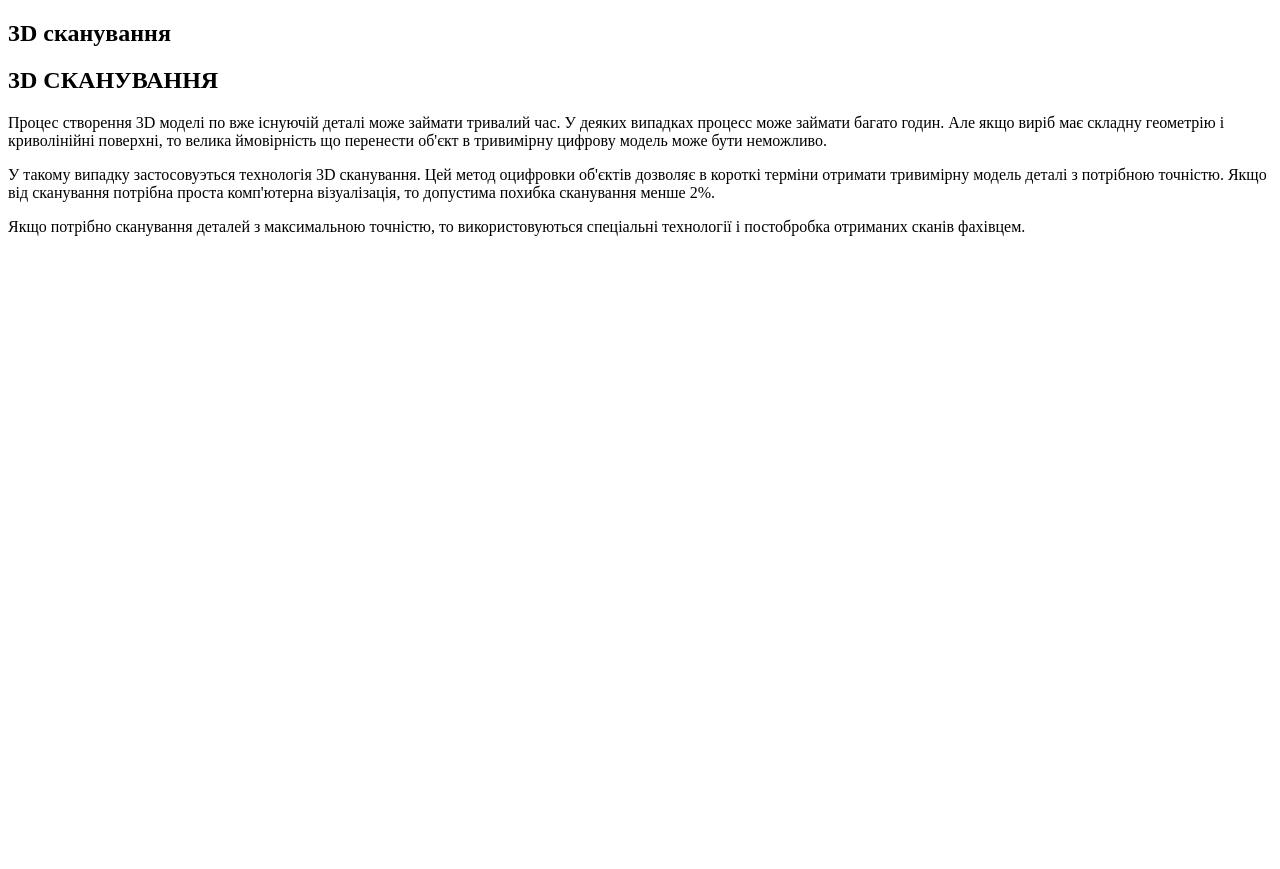
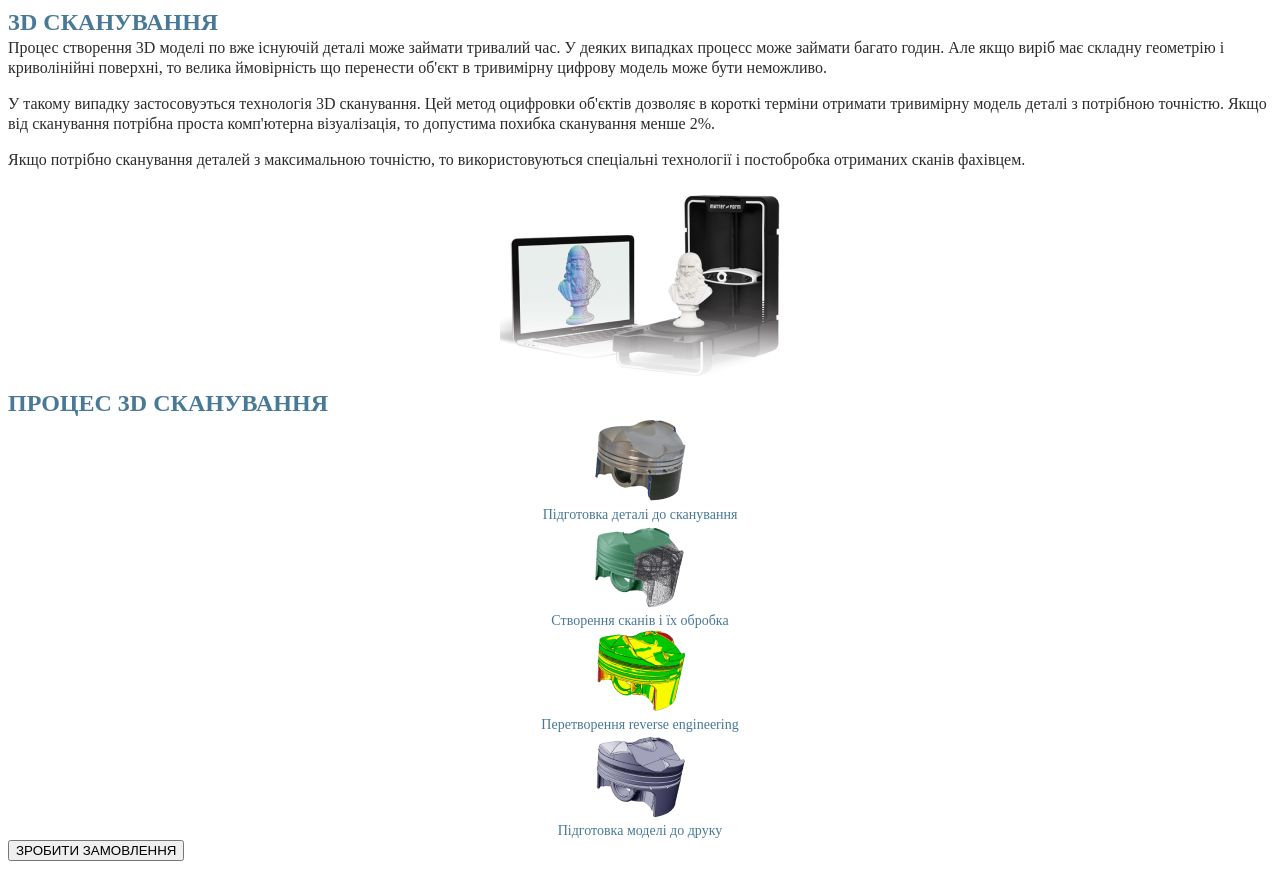
Before and after one commit to AlonaMaliarchyk/3D--Scanning, a plain HTML site: page index.html in a window 1280 px wide. Before the commit the page ends 800 px from the top, so only its background shows below. Drawn offline with Linux system fonts and the light colour scheme.

Commit message:
html+додаю scc

```diff
--- /dev/null
+++ b/alona.css
@@ -0,0 +1,79 @@
+*::before,
+*::after {
+    box-sizing: border-box;
+}
+
+h1,
+h2,
+h3,
+h4,
+h5,
+h6,
+p {
+    margin: 0;
+}
+
+ul,
+ol {
+    margin: 0;
+    padding-left: 0;
+    list-style: none;
+}
+
+a {
+    text-decoration: none;
+}
+
+.visually-hidden {
+    position: absolute;
+    white-space: nowrap;
+    width: 1px;
+    height: 1px;
+    overflow: hidden;
+    border: 0;
+    padding: 0;
+    clip: rect(0 0 0 0);
+    clip-path: inset(50%);
+    margin: -1px;
+}
+
+.container {
+    width: 100%;
+    padding-left: 20px;
+    padding-right: 20px;
+    padding-top: 20px;
+    padding-bottom: 20px;
+}
+
+.scanning-title {
+    font-weight: 700;
+    font-size: 24px;
+    line-height: 1.24;
+    color: #487996;
+}
+
+.hero-scanning {
+    padding-bottom: 16px;
+}
+
+.text {
+    font-weight: 300;
+    font-size: 16px;
+    line-height: 1.25;
+    color: #2B2B2B;
+}
+
+.item {
+    font-size: 14px;
+    line-height: 1.29;
+    text-align: center;
+    color: #487996;
+}
+
+.hero-scanning-img {
+    text-align: center;
+}
+
+.scanning-img {
+    text-align: center;
+}
--- a/index.html
+++ b/index.html
@@ -5,30 +5,80 @@
     <meta http-equiv="X-UA-Compatible" content="IE=edge" />
     <meta name="viewport" content="width=device-width, initial-scale=1.0" />
     <title>3D Scanning</title>
+    <link rel="stylesheet" href="./alona.css" />
   </head>
   <body>
     <section class="hero">
-      <h1 is-hidden>3D сканування</h1>
-      <h2 class="title">3D СКАНУВАННЯ</h2>
-      <p>
-        Процес створення 3D моделі по вже існуючій деталі може займати тривалий
-        час. У деяких випадках процесс може займати багато годин. Але якщо виріб
-        має складну геометрію і криволінійні поверхні, то велика ймовірність що
-        перенести об'єкт в тривимірну цифрову модель може бути неможливо.
-      </p>
-      <p>
-        У такому випадку застосовуэться технологія 3D сканування. Цей метод
-        оцифровки об'єктів дозволяє в короткі терміни отримати тривимірну модель
-        деталі з потрібною точністю. Якщо від сканування потрібна проста
-        комп'ютерна візуалізація, то допустима похибка сканування менше 2%.
-      </p>
-      <p>
-        Якщо потрібно сканування деталей з максимальною точністю, то
-        використовуються спеціальні технології і постобробка отриманих сканів
-        фахівцем.
-      </p>
+      <h1 class="visually-hidden">3D сканування</h1>
+      <h2 class="scanning-title">3D СКАНУВАННЯ</h2>
+      <ul>
+        <li class="hero-scanning">
+          <p class="text">
+            Процес створення 3D моделі по вже існуючій деталі може займати
+            тривалий час. У деяких випадках процесс може займати багато годин.
+            Але якщо виріб має складну геометрію і криволінійні поверхні, то
+            велика ймовірність що перенести об'єкт в тривимірну цифрову модель
+            може бути неможливо.
+          </p>
+        </li>
+        <li class="hero-scanning">
+          <p class="text">
+            У такому випадку застосовуэться технологія 3D сканування. Цей метод
+            оцифровки об'єктів дозволяє в короткі терміни отримати тривимірну
+            модель деталі з потрібною точністю. Якщо від сканування потрібна
+            проста комп'ютерна візуалізація, то допустима похибка сканування
+            менше 2%.
+          </p>
+        </li>
+        <li class="hero-scanning">
+          <p class="text">
+            Якщо потрібно сканування деталей з максимальною точністю, то
+            використовуються спеціальні технології і постобробка отриманих
+            сканів фахівцем.
+          </p>
+        </li>
+        <li>
+          <div class="hero-scanning-img">
+            <img src="./img/hero-scanning-mob-1x-min.png" alt="3D Scanning" />
+          </div>
+        </li>
+      </ul>
     </section>
-    <section class="scan-process"></section>
-    <section class="Order-form-button"></section>
+    <section class="scan-process">
+      <h2 class="scanning-title">ПРОЦЕС 3D СКАНУВАННЯ</h2>
+      <ul>
+        <li class="scanning-img">
+          <img
+            src="./img/Scanning-1mob-1x-min-min.png"
+            alt="Підготовка деталі до сканування"
+          />
+          <p class="item">Підготовка деталі до сканування</p>
+        </li>
+        <li class="scanning-img">
+          <img
+            src="./img/Scanning-2mob-1x-min-min.png"
+            alt="Створення сканів і їх обробка"
+          />
+          <p class="item">Створення сканів і їх обробка</p>
+        </li>
+        <li class="scanning-img">
+          <img
+            src="./img/Scanning-3mob-1x-min-min.png"
+            alt="Перетворення reverse engineering"
+          />
+          <p class="item">Перетворення reverse engineering</p>
+        </li>
+        <li class="scanning-img">
+          <img
+            src="./img/Scanning-4mob-1x-min-min.png"
+            alt="Підготовка моделі до друку"
+          />
+          <p class="item">Підготовка моделі до друку</p>
+        </li>
+      </ul>
+    </section>
+    <!-- <section class="Order-form-button"> -->
+    <button class="" type="button">ЗРОБИТИ ЗАМОВЛЕННЯ</button>
+    <!-- </section> -->
   </body>
 </html>
```
Also changed, not shown: img/Scanning-1mob-1x-min-min.png (added), img/Scanning-1mob-1x-min.jpg (deleted), img/Scanning-1mob-2x-min-min.png (added), img/Scanning-1mob-2x-min.jpg (deleted), img/Scanning-2mob-1x-min-min.png (added), img/Scanning-2mob-1x-min.jpg (deleted), img/Scanning-2mob-2x-min-min.png (added), img/Scanning-2mob-2x-min.jpg (deleted), img/Scanning-3mob-1x-min-min.png (added), img/Scanning-3mob-1x-min.jpg (deleted), img/Scanning-3mob-2x-min-min.png (added), img/Scanning-3mob-2x-min.jpg (deleted), img/Scanning-4mob-1x-min-min.png (added), img/Scanning-4mob-1x-min.jpg (deleted), 4 more files.
